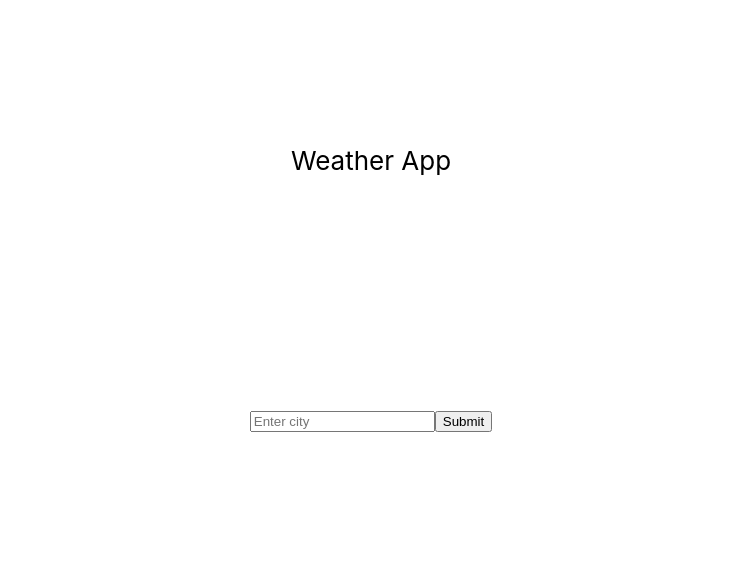
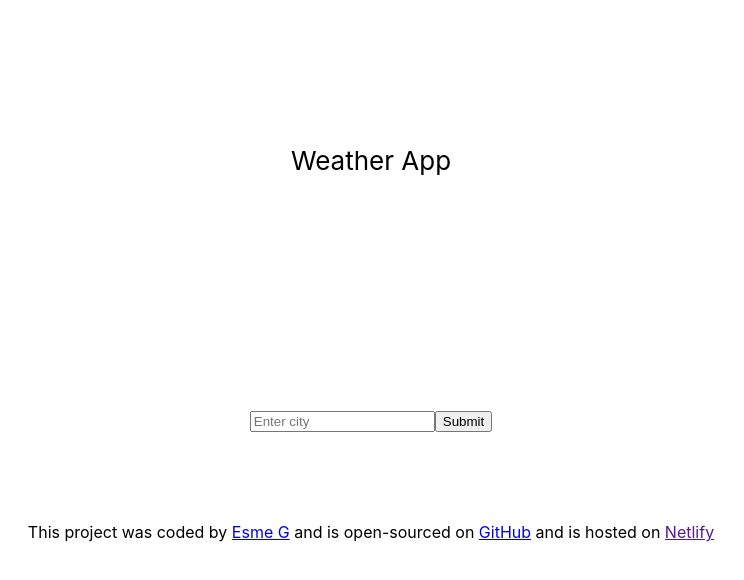
Before and after one commit to esmeG3/react-weather-app, a React (Create React App) app: page / in a window 1280 px wide. Shown: the top 580 px of the page, without its empty margins (269-1013 px from the left). Built offline with nearby package versions, Linux system fonts and the light colour scheme.

Commit message:
added footer with links

```diff
--- a/src/App.js
+++ b/src/App.js
@@ -8,8 +8,25 @@ function App() {
         <p>Weather App</p>
       </header>
       <body>
-      <Weather />
+        <Weather />
       </body>
+      <footer>
+        <p>
+          This project was coded by{" "}
+          <a href="https://github.com/esmeG3" target="_blank" rel="noreferrer">
+            Esme G
+          </a>{" "}
+          and is open-sourced on {" "}
+          <a
+            href="https://github.com/esmeG3/react-weather-app"
+            target="_blank"
+            rel="noreferrer"
+          >
+            GitHub
+          </a>{" "}
+          and is hosted on <a href=""> Netlify</a>
+        </p>
+      </footer>
     </div>
   );
 }
```
